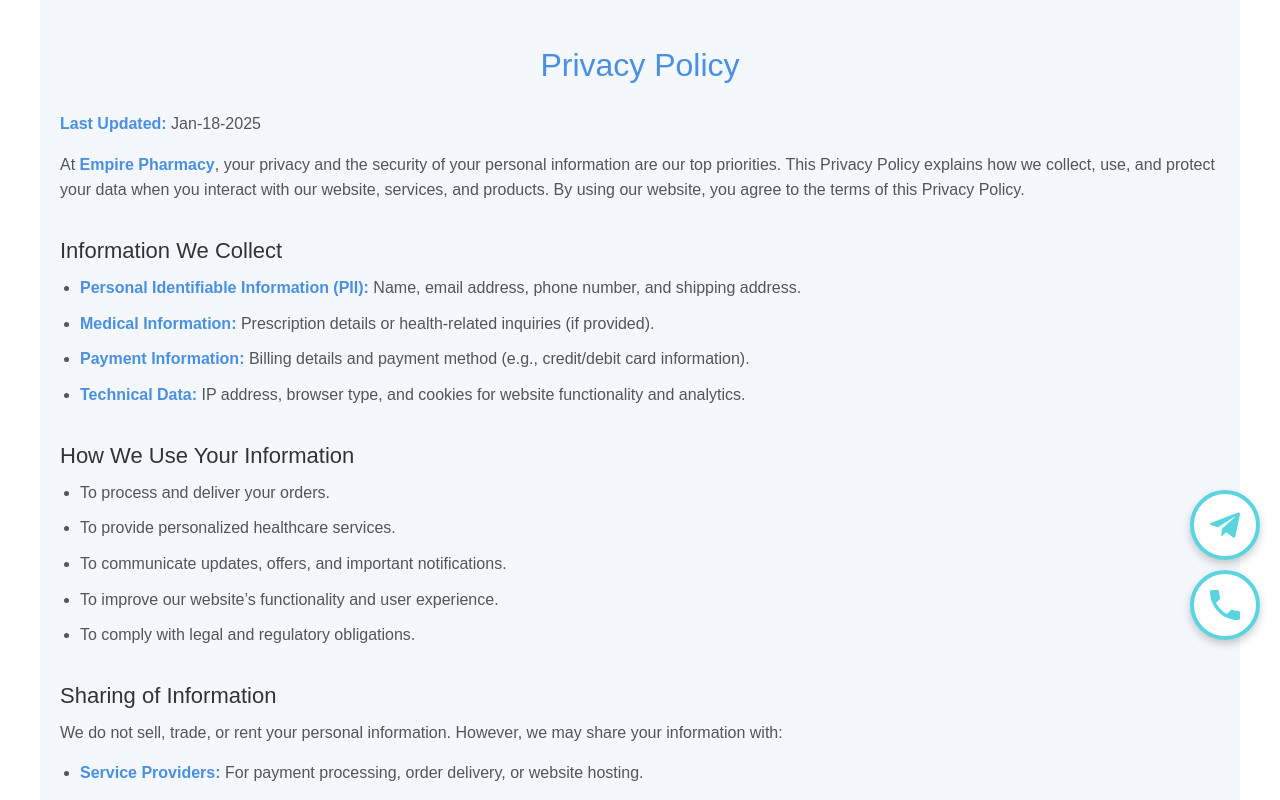
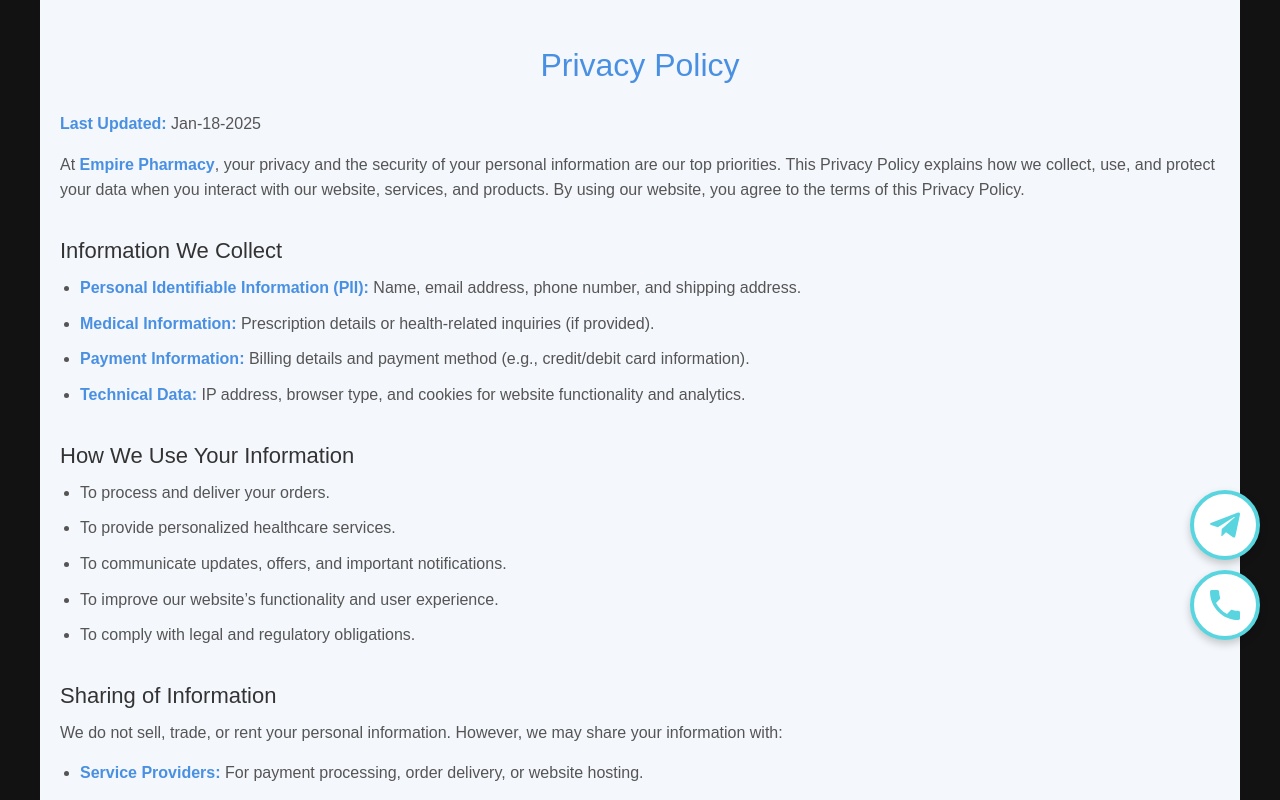
Before and after one commit to Mercycermy/PharmacyWeb, a React (Vite) app: page /PharmacyWeb/privacypolicy in a window 1280 px wide. Shown: the top 800 px of the page. Built offline with nearby package versions, Linux system fonts and the light colour scheme.

Commit message:
add app css on app.jsx and change language icon

```diff
--- a/data/translations/amharic.json
+++ b/data/translations/amharic.json
@@ -213,6 +213,6 @@
       "tiktok": "ቲክቶክ"
     },
     "language":{
-      "ln":"English"
+      "ln":"En"
     }
   }
--- a/data/translations/english.json
+++ b/data/translations/english.json
@@ -213,7 +213,7 @@
       "tiktok": "TikTok"
     },
     "language":{
-      "ln":"አማርኛ"
+      "ln":"አማ"
     }
 
 
--- a/src/App.jsx
+++ b/src/App.jsx
@@ -13,15 +13,14 @@ import PrivacyPolicy from "./components/PrivacyPolicy";
 import ThemeContext from './components/contexts/theme';
 import Telegram from "./components/ScrollToTop/Telegramicon";
 import { LanguageProvider } from "./components/contexts/LanguageContext";
-
+import "./App.css";
 const App = () => {
   const { themeName } = useContext(ThemeContext);
 
   return (
     <LanguageProvider>
-      <div className={`overflow-x-hidden ${themeName} app`}>
+      <div className={`app ${themeName}`}  id="top">
         <Router basename="/PharmacyWeb"> {/* Set base URL */}
-          <main>
             <Routes>
               <Route path="/" element={
                 <>
@@ -37,7 +36,6 @@ const App = () => {
               } />
               <Route path="/privacypolicy" element={<PrivacyPolicy />} />
             </Routes>
-          </main>
           <Telegram />
           <ScrollToTop />
         </Router>
```
